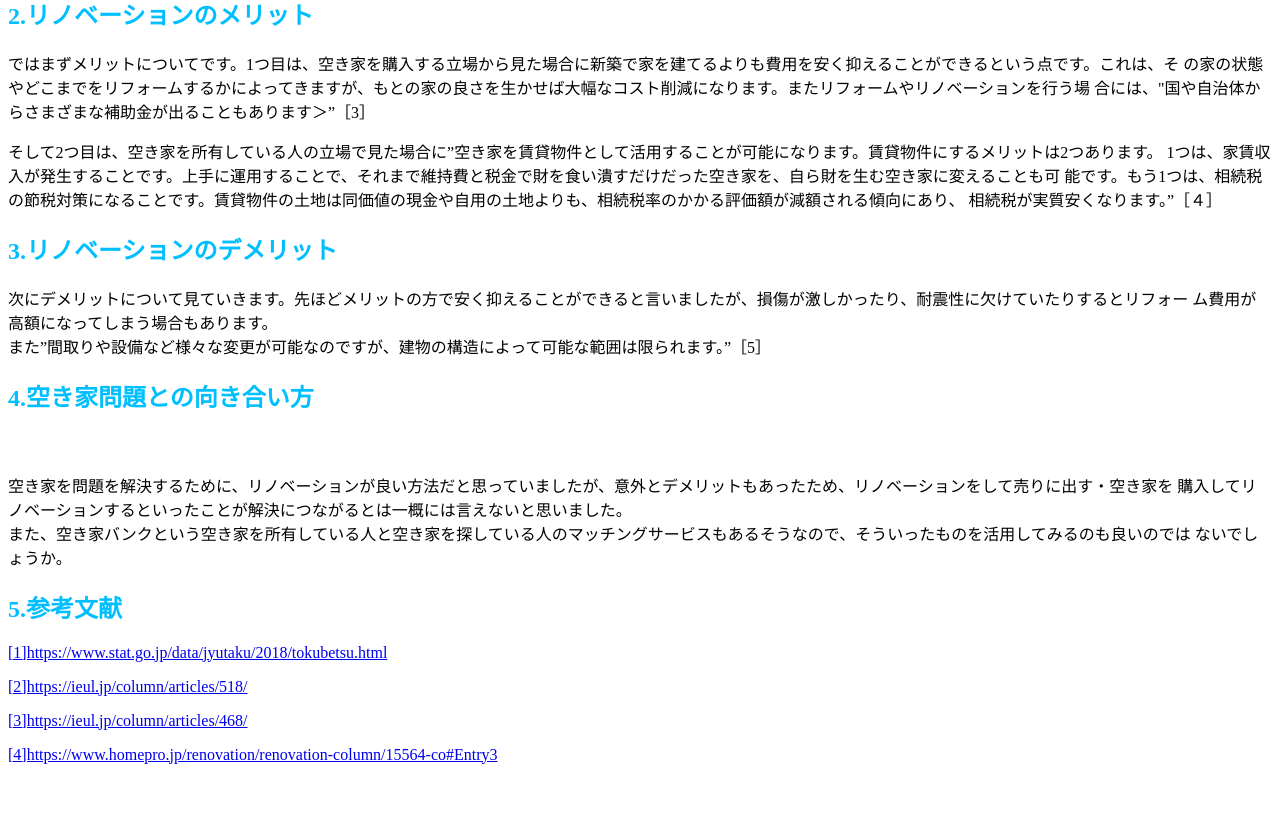
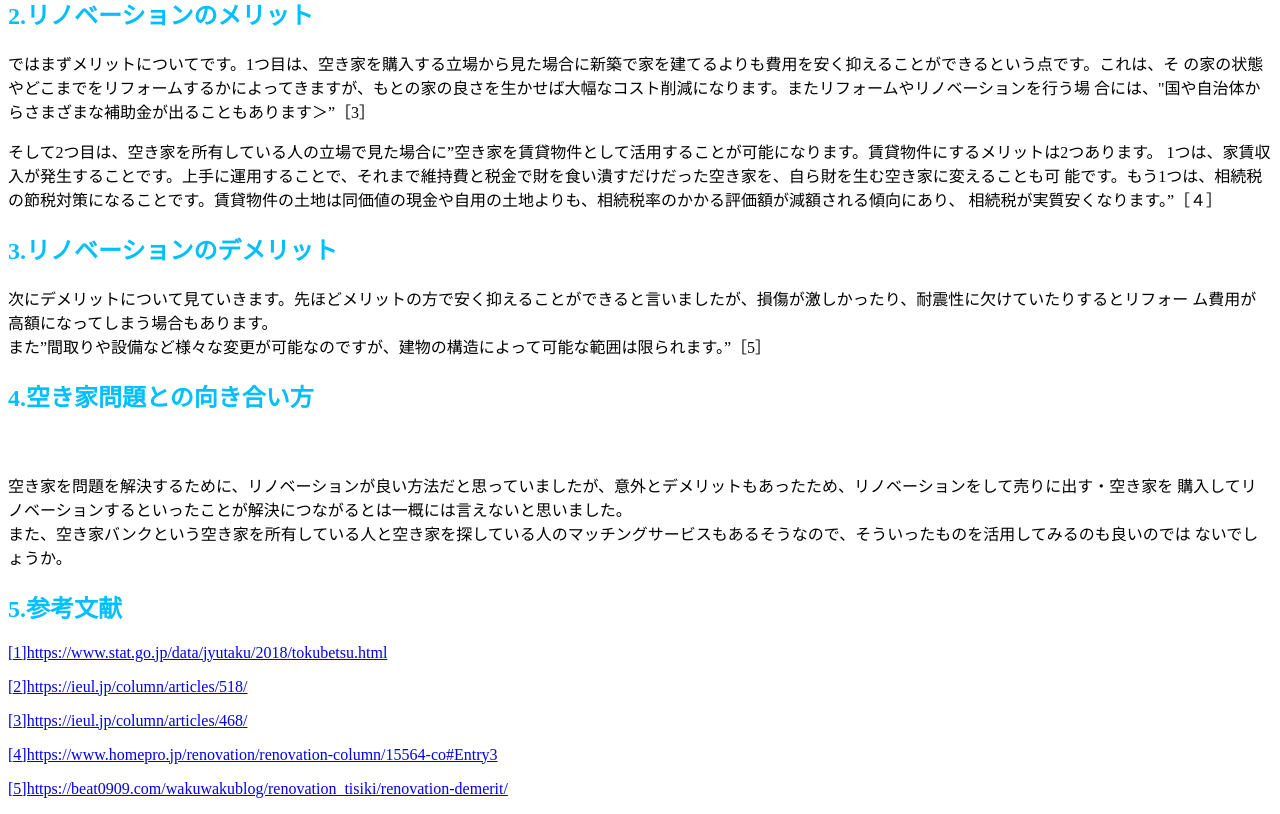
Before and after one commit to oskhnt/oskhnt.github.io, a plain HTML site: page cl2020.html in a window 1280 px wide. Shown: the part 670-1484 px from the top of the page. Before the commit the page ends 1450 px from the top, so only its background shows below. Drawn offline with Linux system fonts and the light colour scheme.

Commit message:
Update cl2020.html

```diff
--- a/cl2020.html
+++ b/cl2020.html
@@ -44,7 +44,7 @@
 <p><A HREF="https://ieul.jp/column/articles/518/">[2]https://ieul.jp/column/articles/518/</A></p>
 <p><A HREF="https://ieul.jp/column/articles/468/">[3]https://ieul.jp/column/articles/468/</p>
 <p><A HREF="https://www.homepro.jp/renovation/renovation-column/15564-co#Entry3">[4]https://www.homepro.jp/renovation/renovation-column/15564-co#Entry3</p>
-<p><A HREF="https://beat0909.com/wakuwakublog/renovation_tisiki/renovation-demerit/”>[5]https://beat0909.com/wakuwakublog/renovation_tisiki/renovation-demerit/</p>
+<p><A HREF="https://beat0909.com/wakuwakublog/renovation_tisiki/renovation-demerit/">[5]https://beat0909.com/wakuwakublog/renovation_tisiki/renovation-demerit/</p>
 
 </BODY>
 </HTML>
```
